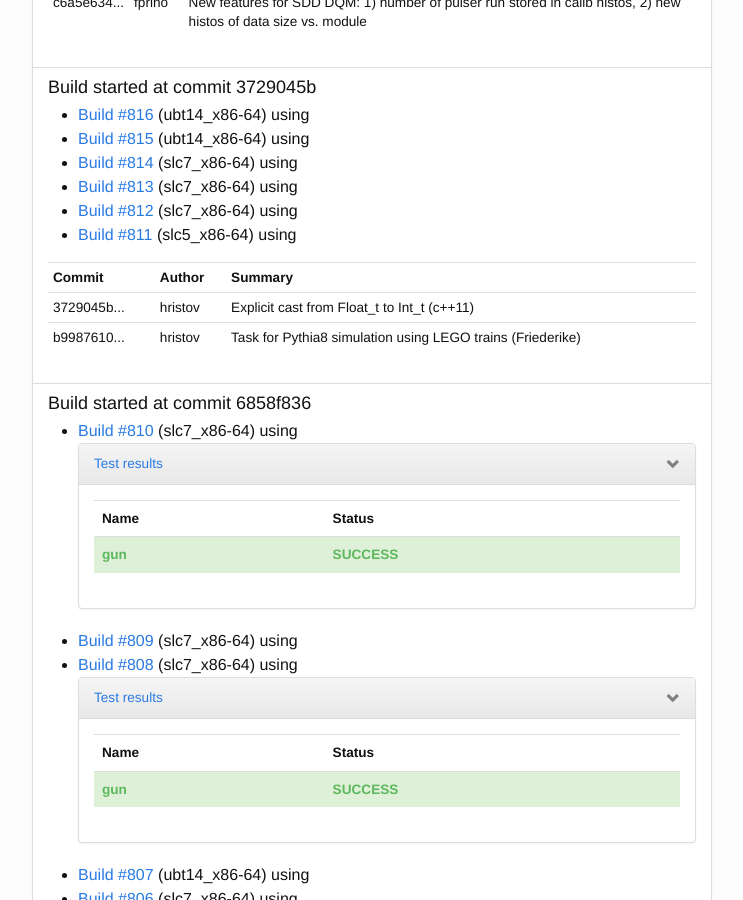
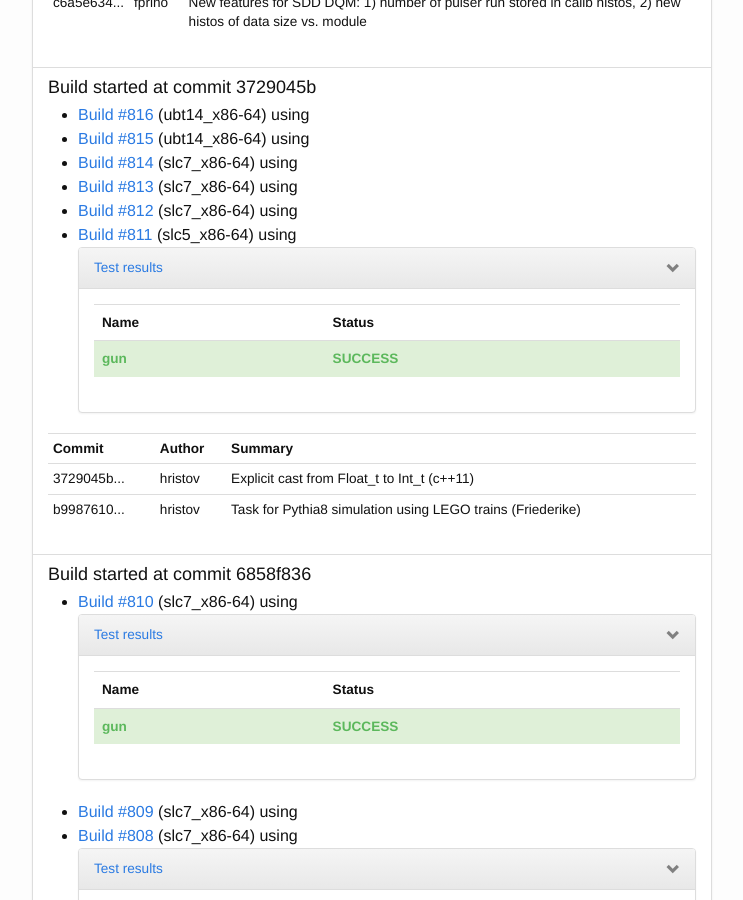
Before and after one commit to alisw/alisw.github.io, a Jekyll site: the page built from index.html, in a window 1280 px wide and 900 px high, scrolled down 301 px. Shown: the whole window, without its empty margins (268-1011 px from the left). Built offline with Jekyll 4.4.1, drawn with Linux system fonts in a browser that asks for light colours; nearby versions of some CDN libraries.

Commit message:
Updated results.

```diff
--- a/_data/tests_status.json
+++ b/_data/tests_status.json
@@ -517,6 +517,18 @@
             }
           } ]
         }
+      }, {
+        "key" : "811",
+        "by_name" : {
+          "buckets" : [ {
+            "key" : "gun",
+            "status" : {
+              "buckets" : [ {
+                "key" : "SUCCESS"
+              } ]
+            }
+          } ]
+        }
       } ]
     }
   }
```
